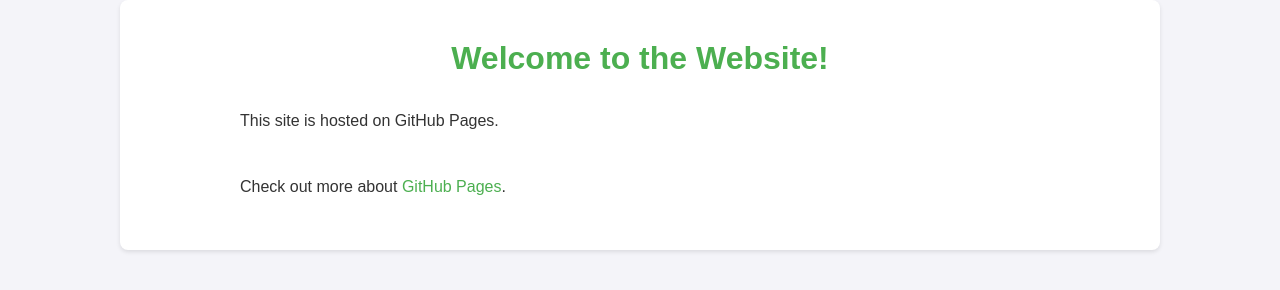
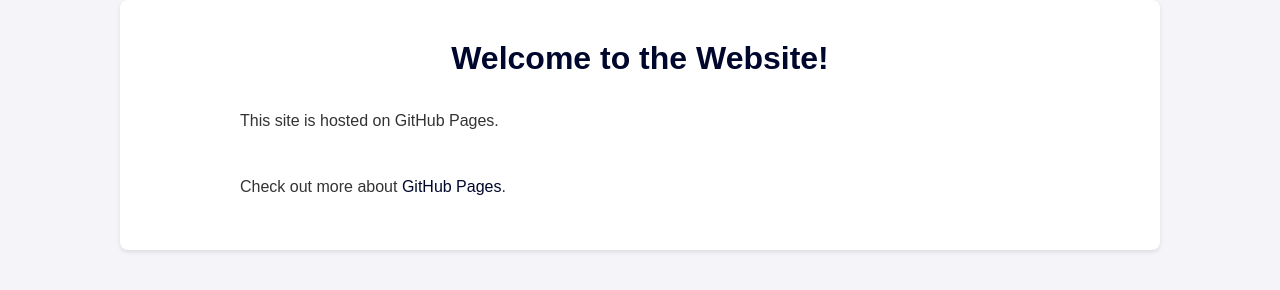
Before and after one commit to SereehRoc/website, a plain HTML site: page index.html in a window 1280 px wide. Drawn offline with Linux system fonts and the light colour scheme.

Commit message:
Update styles.css
minor color change

```diff
--- a/styles.css
+++ b/styles.css
@@ -9,7 +9,7 @@ body {
 
 /* Header Styles */
 h1 {
-    color: #4CAF50;
+    color: #00072D;
     text-align: center;
     margin-top: 20px;
 }
@@ -35,7 +35,7 @@ p {
 
 /* Links */
 a {
-    color: #4CAF50;
+    color: #00072D;
     text-decoration: none;
 }
 
```
